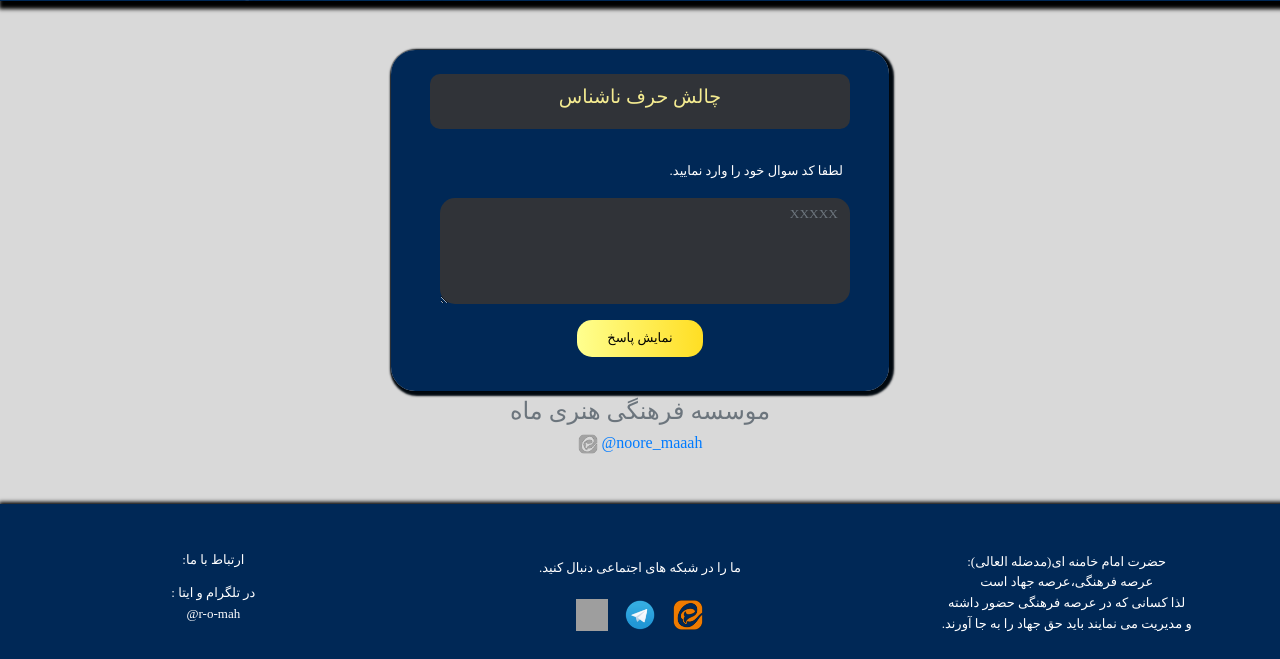
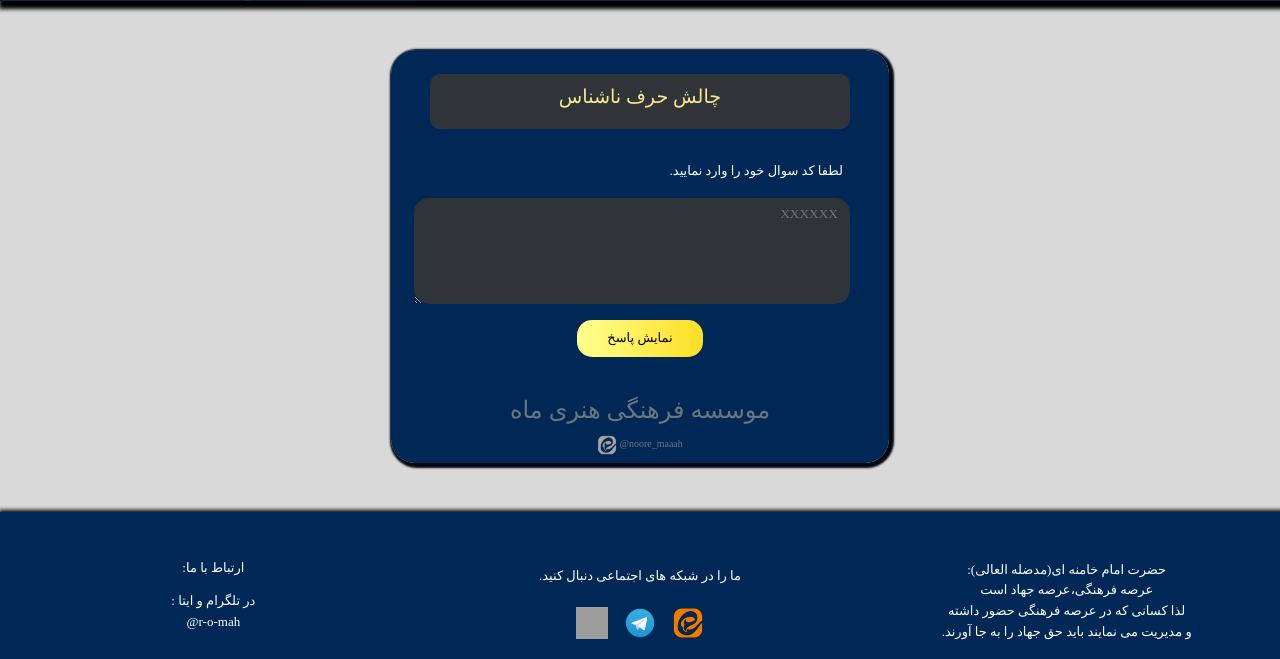
Before and after one commit to mohamadhos78/maaah, a Django app: page /anonymous_robot/answer/ in a window 1280 px wide. Shown: the part 449-1108 px from the top of the page. Before the commit the page ends 1081 px from the top, so only its background shows below. Run offline with Django 3.2, Linux system fonts and the light colour scheme; some libraries are stand-ins or nearby versions; some web fonts are replaced; grey boxes are pictures that could not be loaded.

Commit message:
modify tags

```diff
--- a/maaah/static/css/landing.css
+++ b/maaah/static/css/landing.css
@@ -1008,9 +1008,10 @@
     margin-right: 28%;
   }
   .eita-aydi{
-    color: #6c757d;
+    color: #6c757d !important;
     font-size: x-small;
     text-align: center;
+
   }
   .eita-aydi:hover{
     text-decoration: none;
@@ -1077,8 +1078,8 @@ margin-right: 15px;
   background: #303338;
   border: none;
   border-radius:15px;
-  width: 94%;
   color: white;
+  width: -moz-available;
 }
 .title-answer{
   margin-right: 30px;
--- a/static/css/landing.css
+++ b/static/css/landing.css
@@ -1008,9 +1008,10 @@
     margin-right: 28%;
   }
   .eita-aydi{
-    color: #6c757d;
+    color: #6c757d !important;
     font-size: x-small;
     text-align: center;
+
   }
   .eita-aydi:hover{
     text-decoration: none;
@@ -1077,7 +1078,7 @@ margin-right: 15px;
   background: #303338;
   border: none;
   border-radius:15px;
-  width: 94%;
+  width: -moz-available;
   color: white;
 }
 .title-answer{
--- a/templates/Haj_Agha's_answer.html
+++ b/templates/Haj_Agha's_answer.html
@@ -15,7 +15,7 @@
                                         {% csrf_token %}
                                         <div class="form-group  mt-4 mx-3" >
                                             <label class="answer-code-lable py-2" for="">لطفا کد سوال خود را وارد نمایید.</label>
-                                    <textarea  type="text" id="message" name="message_id" class="form-control textarea-code  mx-2 " placeholder="XXXXX" ></textarea>
+                                            <textarea  type="text" id="message" name="message_id" class="form-control textarea-code  mx-2 " placeholder="XXXXXX" ></textarea>
                                         </div>
                                         <div class="col mb-2 buttons-chat ">
                                             <button id="button" class=" mr-1 ml-1  py-2 Show_answer" type="submit">
@@ -40,14 +40,13 @@
                         </div>
                         {% endif %}
                         </div>
-                </div>
                         <div class="Text">
                             <div class="col mb-2 delgooyeh-footer">
                             <p class="title-chat-maaah2">موسسه فرهنگی هنری ماه</p>
 
-                    <a href="https://eitaa.com/noore_maaah" class="eata-aydi mb-1">
+                            <a href="https://eitaa.com/noore_maaah" class="eita-aydi mb-1">
                                 noore_maaah@
-                        <img class="img-eata-chat" src=./img/eita-chat.png alt="ایتا">
+                                <img class="img-eata-chat" src=/static/img/eita-chat.png alt="ایتا">
                             </a>
 
                             </div>
@@ -55,5 +54,6 @@
                     </div>
                 </div>
             </div>
+        </div>
     </section>
 {% endblock %}
```
Also changed, not shown: db.sqlite3, templates/say-anonymous.html (indentation only). Lines whose indentation alone changed are shown as unchanged.
